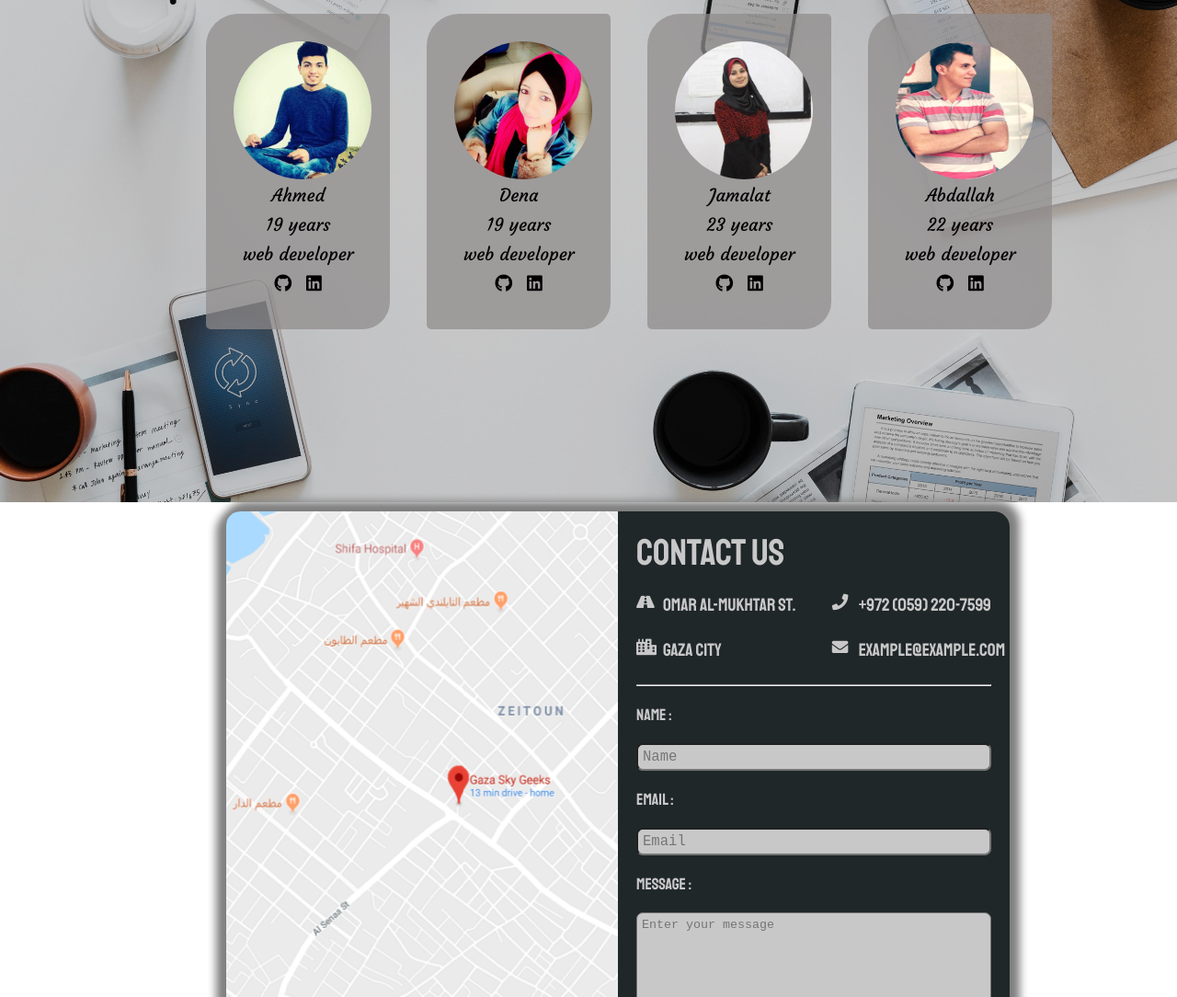
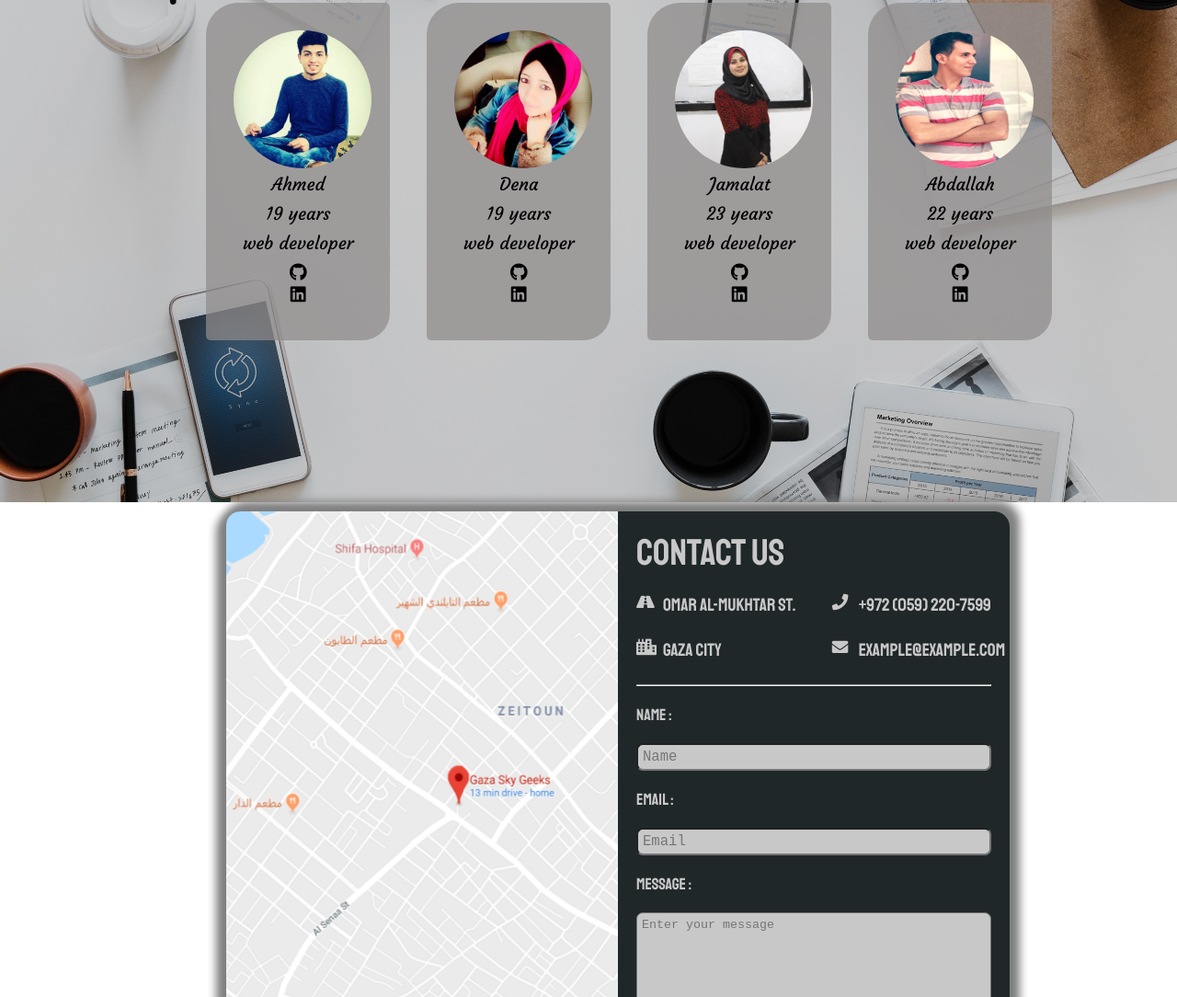
Before and after one commit to FACG6/epic-developers, a plain HTML site: page index.html in a window 1280 px wide. Shown: the part 1863-2947 px from the top of the page at 92% size. Drawn offline with Linux system fonts and the light colour scheme; a web font is replaced by a local one.

Commit message:
delete inLine style

```diff
--- a/index.html
+++ b/index.html
@@ -50,7 +50,7 @@
                             <li>Ahmed </li>
                             <li>19 years</li>
                             <li>web developer</li>
-                            <li ><a href="https://github.com/ahmedisam99" style="display: inline;margin-right: 10px;" aria-label="ahmedGithub"  > <i class="fab fa-github" name="ahmedGithub"></i></a> <a href="#" aria-label="ahmedLinkedin" style="display: inline"><i class="fab fa-linkedin"></i></a></li>
+                            <li ><a href="https://github.com/ahmedisam99" class ="githubstyle" aria-label="ahmedGithub"  > <i class="fab fa-github" name="ahmedGithub"></i></a> <a href="#" aria-label="ahmedLinkedin" style="display: inline"><i class="fab fa-linkedin" class="linkedin"></i></a></li>
 
                             </ul>
                             </div>
@@ -60,7 +60,7 @@
                             <li>Dena </li>
                             <li>19 years</li>
                             <li>web developer</li>
-                            <li ><a href="https://github.com/denaHS"  style="display: inline;margin-right: 10px;" aria-label="dinaGithub" > <i class="fab fa-github"></i></a> <a href="#" aria-label="dinalinkedin" style="display: inline"><i class="fab fa-linkedin"></i></a></li>
+                            <li ><a href="https://github.com/denaHS"   class ="githubstyle" aria-label="dinaGithub" > <i class="fab fa-github"></i></a> <a href="#" aria-label="dinalinkedin" style="display: inline"><i class="fab fa-linkedin"></i></a></li>
 
                             </ul>
                             </div>
@@ -70,7 +70,7 @@
                             <li>Jamalat </li>
                             <li>23 years</li>
                             <li>web developer</li>
-                            <li ><a href="https://github.com/Jamalat-shamallakh" style="display: inline;margin-right: 10px;" aria-label="jamalat"> <i class="fab fa-github"></i></a> <a href="#" aria-label="jamalatlinkedin" style="display: inline"><i class="fab fa-linkedin"></i></a></li>
+                            <li ><a href="https://github.com/Jamalat-shamallakh"  class ="githubstyle" aria-label="jamalat"> <i class="fab fa-github"></i></a> <a href="#" aria-label="jamalatlinkedin" style="display: inline"><i class="fab fa-linkedin"></i></a></li>
                             </ul>
                             </div>
                             <div class="images">
@@ -79,7 +79,7 @@
                             <li>Abdallah</li>
                             <li>22 years</li>
                             <li>web developer</li>
-                            <li ><a href="https://github.com/AbdallahAmmar96"  style="display: inline;margin-right: 10px;" aria-label="abdallahGithub"><i class="fab fa-github"></i></a> <a href="#" aria-label="abedallahlinkedin" style="display: inline"><i class="fab fa-linkedin"></i></a></li>
+                            <li ><a href="https://github.com/AbdallahAmmar96"   class ="githubstyle"aria-label="abdallahGithub"><i class="fab fa-github"></i></a> <a href="#" aria-label="abedallahlinkedin" style="display: inline"><i class="fab fa-linkedin"></i></a></li>
                             </ul>
                             </div>
                             </div>
```
